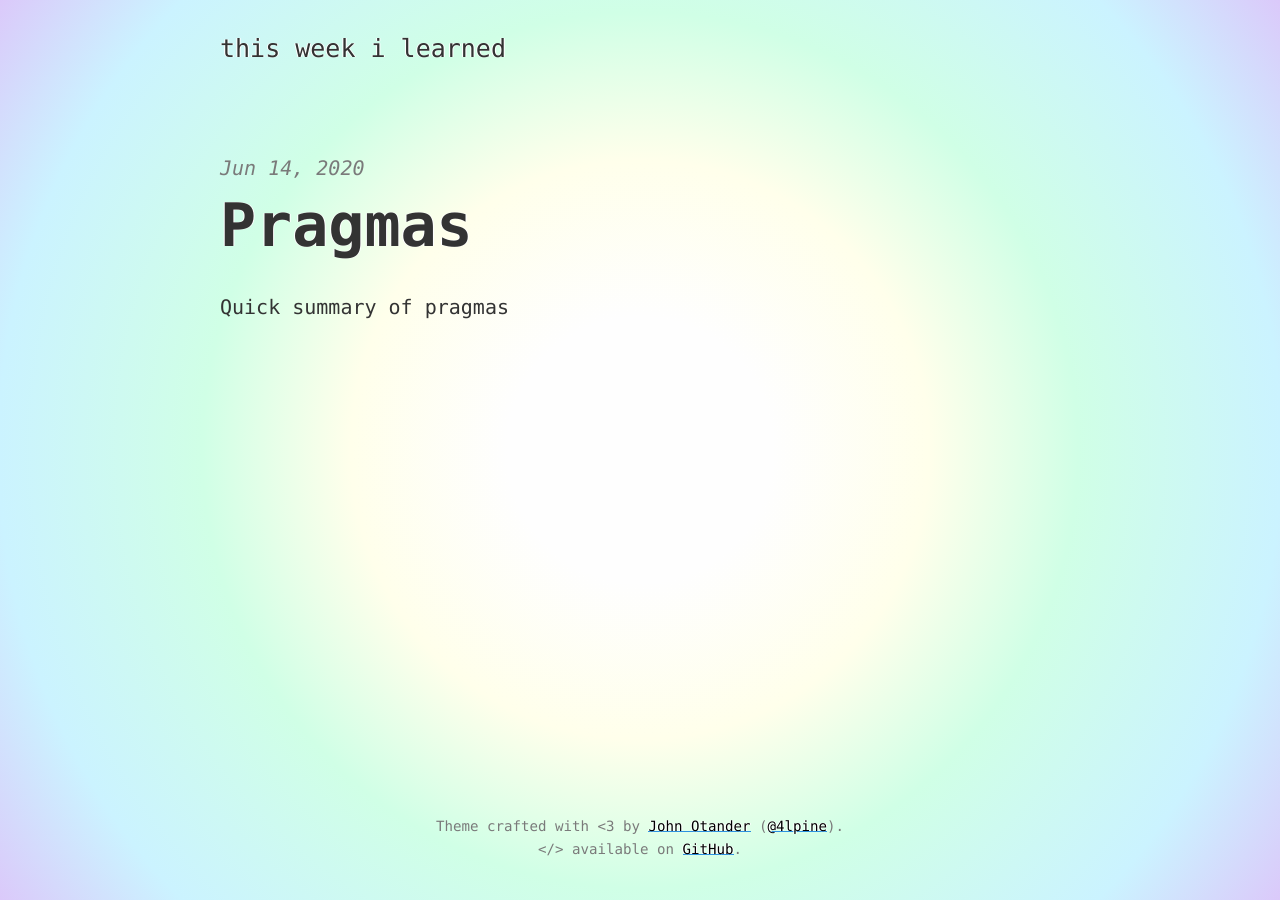
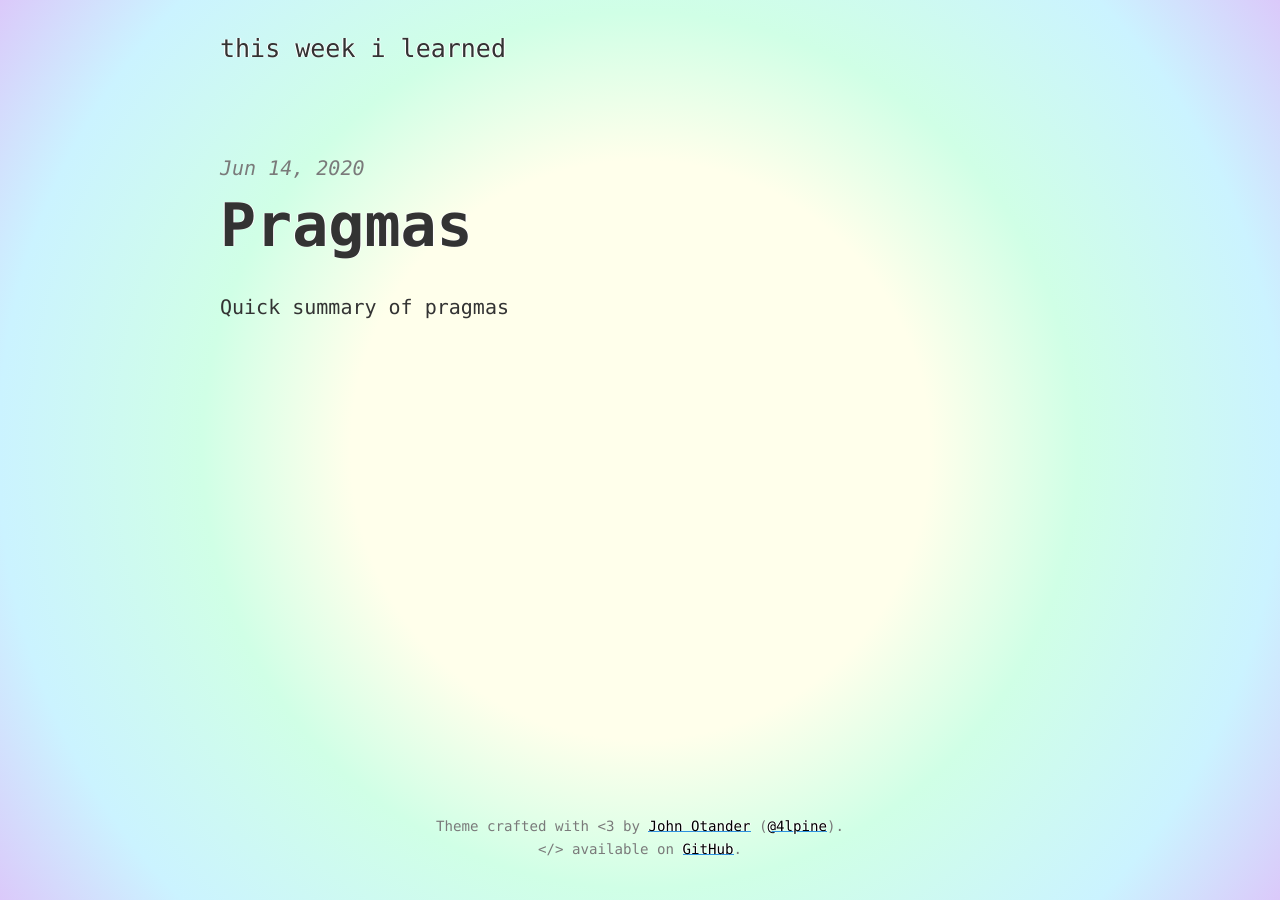
Before and after one commit to renaynay/TWIL, a Jekyll site: the page built from index.html, in a window 1280 px wide. Built offline with Jekyll 4.4.1, drawn with Linux system fonts in a browser that asks for light colours; the list of posts is cut into pages by our own code.

Commit message:
background

```diff
--- a/_sass/basscss/_color-base.scss
+++ b/_sass/basscss/_color-base.scss
@@ -2,8 +2,8 @@
 
 body {
   color: $dark-gray;
-  background: rgb(254,254,254);
-  background: radial-gradient(circle, rgba(254,254,254,1) 17%, rgba(255,255,235,1) 37%, rgba(208,255,230,1) 56%, rgba(203,243,255,1) 82%, rgba(219,201,250,1) 100%);
+  background: rgb(255,255,235);
+  background: radial-gradient(circle, rgba(255,255,235,1) 37%, rgba(208,255,230,1) 56%, rgba(203,243,255,1) 82%, rgba(219,201,250,1) 100%);
 }
 
 a {
```
